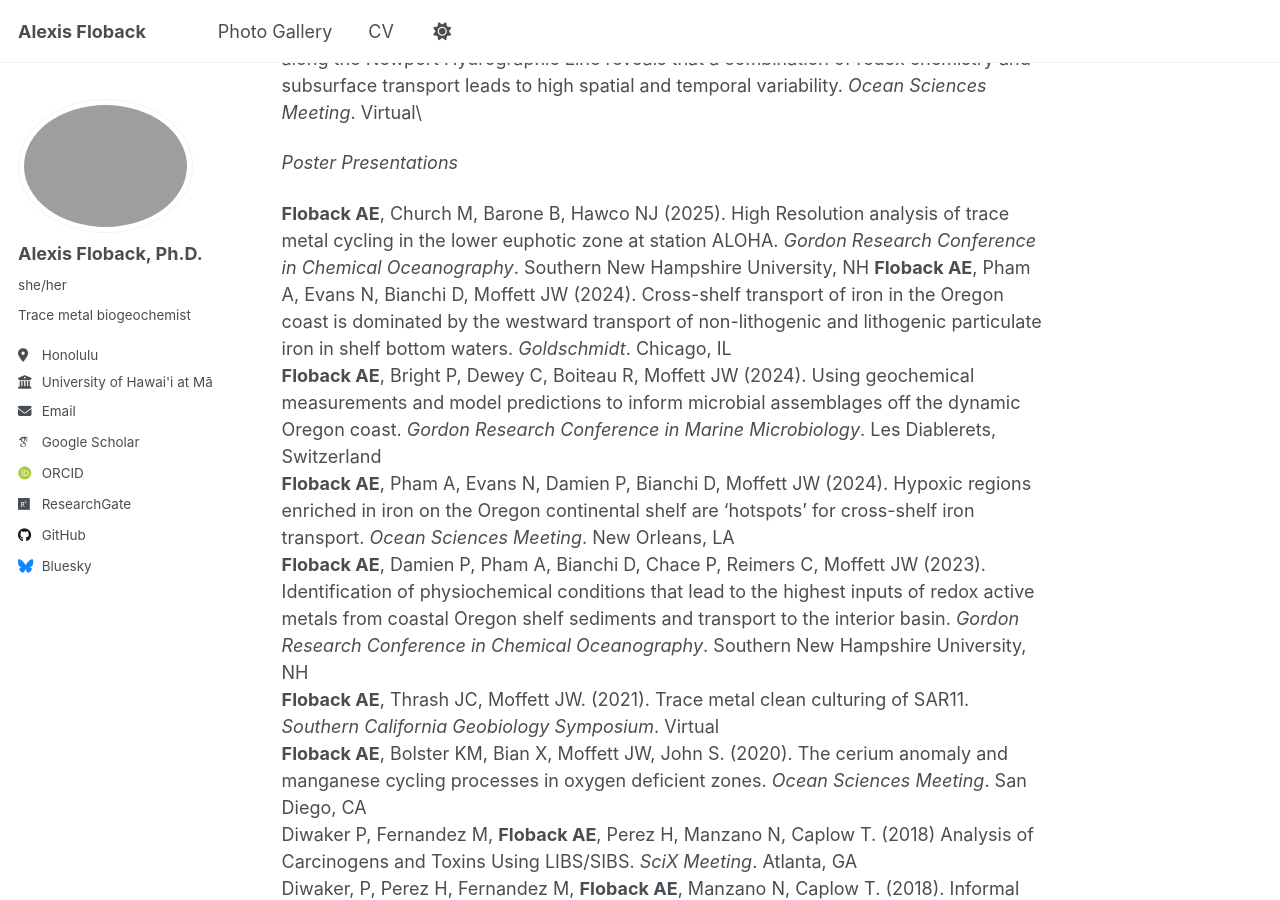
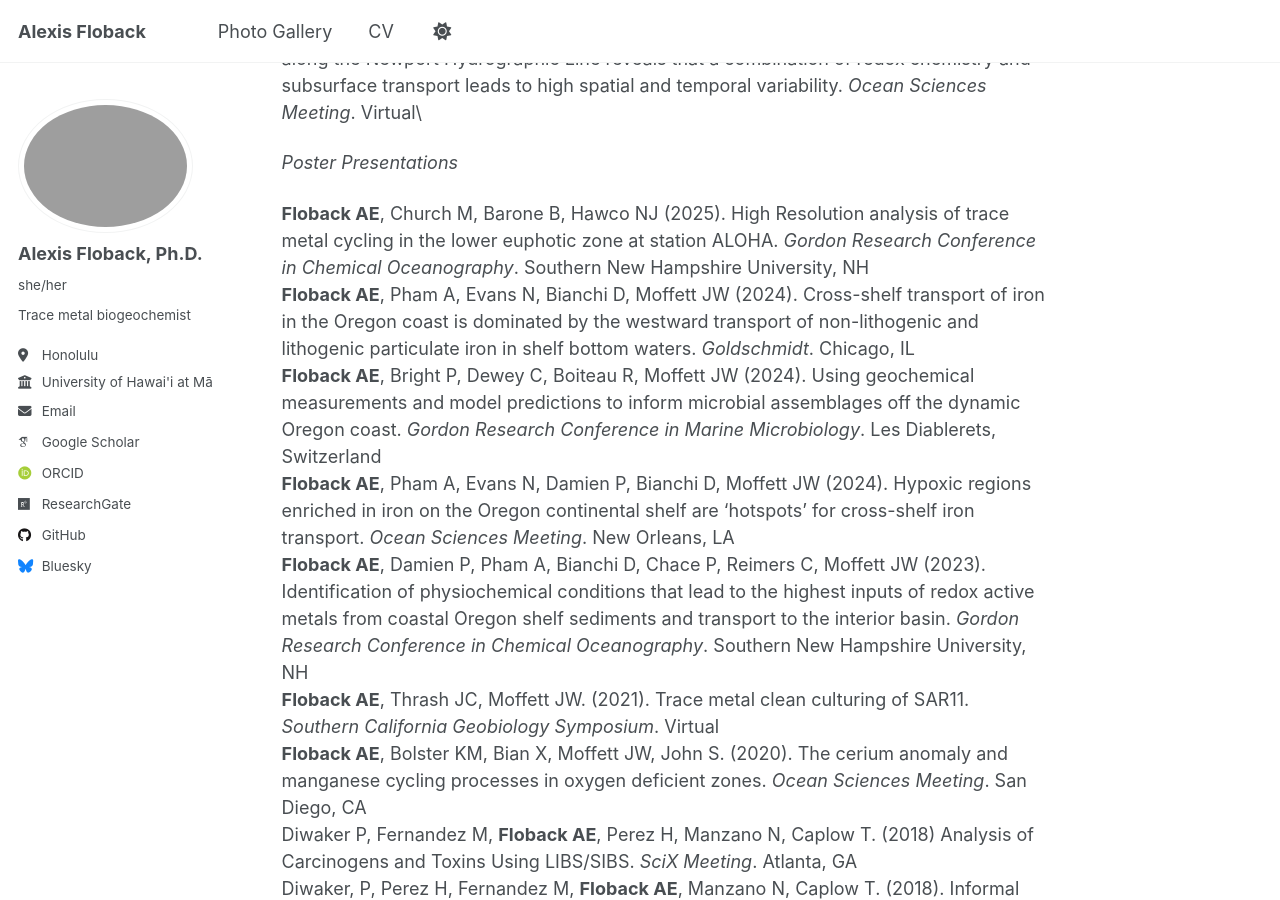
Before and after one commit to alexis-floback/alexis-floback.github.io, a Jekyll site: the page built from _pages/cv.md, in a window 1280 px wide and 900 px high, scrolled down 2192 px. Built offline with Jekyll 4.4.1, drawn with Linux system fonts in a browser that asks for light colours; some web fonts are replaced.

Commit message:
Update cv.md

```diff
--- a/_pages/cv.md
+++ b/_pages/cv.md
@@ -72,7 +72,7 @@ Moffett JW, **Floback AE***, Evans N, Kondo Y. (2024). Relationship between iron
 
 _Poster Presentations_
 
-**Floback AE**, Church M, Barone B, Hawco NJ (2025). High Resolution analysis of trace metal cycling in the lower euphotic zone at station ALOHA. _Gordon Research Conference in Chemical Oceanography_. Southern New Hampshire University, NH
+**Floback AE**, Church M, Barone B, Hawco NJ (2025). High Resolution analysis of trace metal cycling in the lower euphotic zone at station ALOHA. _Gordon Research Conference in Chemical Oceanography_. Southern New Hampshire University, NH\
 **Floback AE**, Pham A, Evans N, Bianchi D, Moffett JW (2024). Cross-shelf transport of iron in the Oregon coast is dominated by the westward transport of non-lithogenic and lithogenic particulate iron in shelf bottom waters. _Goldschmidt_. Chicago, IL\
 **Floback AE**, Bright P, Dewey C, Boiteau R, Moffett JW (2024). Using geochemical measurements and model predictions to inform microbial assemblages off the dynamic Oregon coast. _Gordon Research Conference in Marine Microbiology_. Les Diablerets, Switzerland\
 **Floback AE**, Pham A, Evans N, Damien P, Bianchi D, Moffett JW (2024). Hypoxic regions enriched in iron on the Oregon continental shelf are ‘hotspots’ for cross-shelf iron transport. _Ocean Sciences Meeting_. New Orleans, LA\
```
